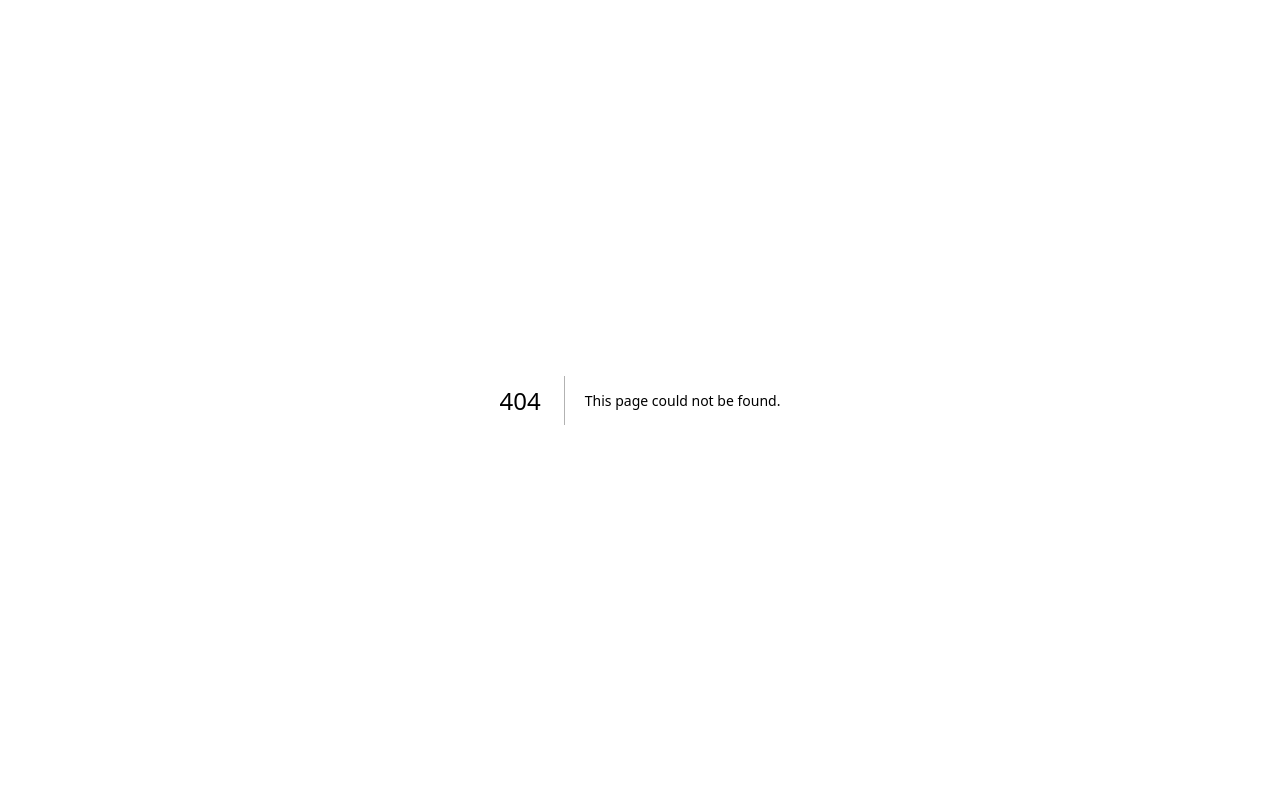
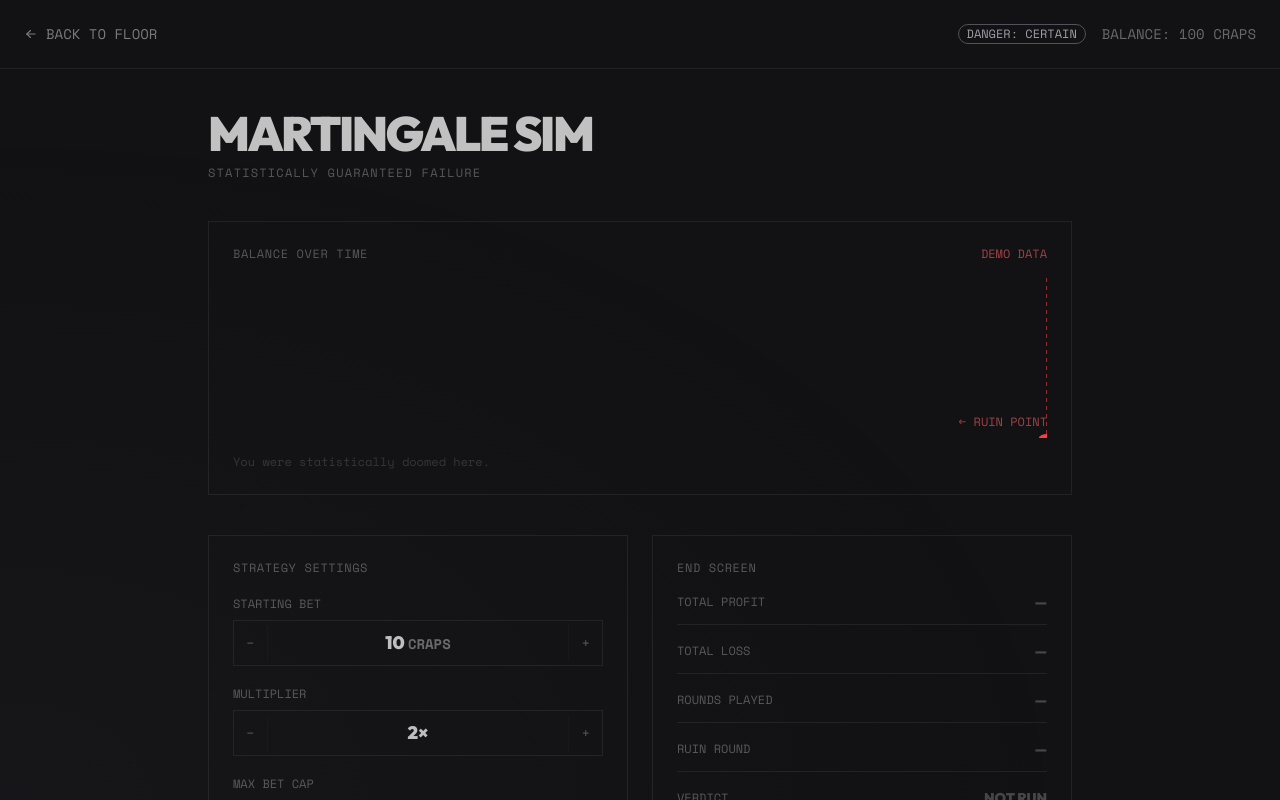
Before and after one commit to avalynndev/scraper, a Next.js app: page /games/martingale in a window 1280 px wide. Before the commit this address had no page. Shown: the top 800 px of the page. Built offline with nearby package versions, Linux system fonts and the light colour scheme.

Commit message:
added martingale game w placeholders

```diff
--- /dev/null
+++ b/app/games/martingale/page.tsx
@@ -0,0 +1,209 @@
+"use client";
+
+import { Badge } from "@/components/ui/badge";
+import { Button } from "@/components/ui/button";
+import Link from "next/link";
+import { IconArrowLeft } from "@tabler/icons-react";
+
+const MOCK_GRAPH_POINTS = [100, 150, 75, 150, 300, 150, 75, 37, 74, 148, 74, 0];
+
+export default function MartingalePage() {
+  const maxVal = Math.max(...MOCK_GRAPH_POINTS);
+  const width = 400;
+  const height = 160;
+  const points = MOCK_GRAPH_POINTS.map((v, i) => ({
+    x: (i / (MOCK_GRAPH_POINTS.length - 1)) * width,
+    y: height - (v / maxVal) * height,
+  }));
+  const polyline = points.map((p) => `${p.x},${p.y}`).join(" ");
+
+  const ruinIndex = MOCK_GRAPH_POINTS.findIndex((v) => v === 0);
+  const ruinPoint = ruinIndex >= 0 ? points[ruinIndex] : null;
+
+  return (
+    <div className="min-h-screen flex flex-col relative overflow-hidden">
+      <div className="fixed inset-0 pointer-events-none">
+        <div className="absolute inset-0 bg-[radial-gradient(ellipse_at_bottom_left,rgba(100,116,139,0.05)_0%,transparent_60%)]" />
+      </div>
+
+      <nav className="relative z-10 flex items-center justify-between p-6 border-b border-border">
+        <Link
+          href="/"
+          className="flex items-center gap-2 text-sm font-mono opacity-60 hover:opacity-100 transition-opacity"
+        >
+          <IconArrowLeft size={14} />
+          BACK TO FLOOR
+        </Link>
+        <div className="flex items-center gap-4">
+          <Badge
+            variant="outline"
+            className="border-zinc-600 text-zinc-400 font-mono text-xs"
+          >
+            DANGER: CERTAIN
+          </Badge>
+          <div className="text-sm font-mono opacity-50">
+            BALANCE: <span className="opacity-100">100 CRAPS</span>
+          </div>
+        </div>
+      </nav>
+
+      <main className="flex-1 flex flex-col max-w-4xl mx-auto w-full px-4 py-10 gap-10">
+        <div className="space-y-2">
+          <h1 className="text-5xl font-black tracking-tighter">
+            MARTINGALE SIM
+          </h1>
+          <p className="font-mono text-xs opacity-40 tracking-widest">
+            STATISTICALLY GUARANTEED FAILURE
+          </p>
+        </div>
+
+        <div className="border border-border p-6 space-y-4">
+          <div className="flex items-center justify-between">
+            <div className="text-xs font-mono opacity-40 tracking-wider">
+              BALANCE OVER TIME
+            </div>
+            <div className="text-xs font-mono text-red-400 opacity-60">
+              DEMO DATA
+            </div>
+          </div>
+
+          <div className="relative">
+            <svg
+              width="100%"
+              viewBox={`0 0 ${width} ${height}`}
+              preserveAspectRatio="none"
+              className="h-40"
+            >
+              {[0, 0.25, 0.5, 0.75, 1].map((v) => (
+                <line
+                  key={v}
+                  x1="0"
+                  y1={height * v}
+                  x2={width}
+                  y2={height * v}
+                  stroke="hsl(var(--border))"
+                  strokeWidth="0.5"
+                />
+              ))}
+
+              <polyline
+                points={polyline}
+                fill="none"
+                stroke="hsl(var(--foreground))"
+                strokeWidth="1.5"
+                strokeLinejoin="round"
+                opacity="0.6"
+              />
+
+              {ruinPoint && (
+                <>
+                  <line
+                    x1={ruinPoint.x}
+                    y1={0}
+                    x2={ruinPoint.x}
+                    y2={height}
+                    stroke="#ef4444"
+                    strokeWidth="1"
+                    strokeDasharray="4,4"
+                    opacity="0.6"
+                  />
+                  <circle
+                    cx={ruinPoint.x}
+                    cy={ruinPoint.y}
+                    r="4"
+                    fill="#ef4444"
+                  />
+                </>
+              )}
+            </svg>
+
+            {ruinPoint && (
+              <div className="absolute bottom-2 right-0 text-xs font-mono text-red-400 opacity-60">
+                ← RUIN POINT
+              </div>
+            )}
+          </div>
+
+          <div className="text-xs font-mono opacity-20">
+            You were statistically doomed here.
+          </div>
+        </div>
+
+        <div className="grid grid-cols-1 md:grid-cols-2 gap-6">
+          <div className="border border-border p-6 space-y-5">
+            <div className="text-xs font-mono opacity-40 tracking-wider">
+              STRATEGY SETTINGS
+            </div>
+
+            {[
+              { label: "STARTING BET", value: "10", unit: "CRAPS" },
+              { label: "MULTIPLIER", value: "2×", unit: "" },
+              { label: "MAX BET CAP", value: "∞", unit: "" },
+            ].map(({ label, value, unit }) => (
+              <div key={label} className="space-y-2">
+                <div className="text-xs font-mono opacity-40">{label}</div>
+                <div className="flex items-center border border-border">
+                  <button className="px-3 py-2 font-mono opacity-40 hover:opacity-100 transition-opacity border-r border-border text-sm">
+                    −
+                  </button>
+                  <div className="flex-1 text-center font-black text-lg py-2">
+                    {value}{" "}
+                    {unit && (
+                      <span className="text-sm font-mono opacity-50">
+                        {unit}
+                      </span>
+                    )}
+                  </div>
+                  <button className="px-3 py-2 font-mono opacity-40 hover:opacity-100 transition-opacity border-l border-border text-sm">
+                    +
+                  </button>
+                </div>
+              </div>
+            ))}
+          </div>
+
+          <div className="border border-border p-6 space-y-4">
+            <div className="text-xs font-mono opacity-40 tracking-wider">
+              END SCREEN
+            </div>
+
+            {[
+              { label: "TOTAL PROFIT", value: "—" },
+              { label: "TOTAL LOSS", value: "—" },
+              { label: "ROUNDS PLAYED", value: "—" },
+              { label: "RUIN ROUND", value: "—" },
+              { label: "VERDICT", value: "NOT RUN" },
+            ].map(({ label, value }) => (
+              <div
+                key={label}
+                className="flex items-center justify-between border-b border-border pb-3 last:border-0 last:pb-0"
+              >
+                <div className="text-xs font-mono opacity-40">{label}</div>
+                <div className="font-black text-sm tabular-nums opacity-30">
+                  {value}
+                </div>
+              </div>
+            ))}
+          </div>
+        </div>
+
+        <div className="flex gap-4">
+          <Button className="flex-1 font-black tracking-widest text-lg py-6">
+            RUN SIMULATION
+          </Button>
+          <Button variant="outline" className="px-8 font-mono opacity-50">
+            RESET
+          </Button>
+        </div>
+
+        <p className="text-xs font-mono opacity-20 text-center">
+          The Martingale strategy guarantees short-term wins and long-term ruin.
+        </p>
+      </main>
+
+      <footer className="p-6 text-center border-t border-border">
+        <p className="text-xs font-mono opacity-20">THE HOUSE ALWAYS WINS</p>
+      </footer>
+    </div>
+  );
+}
--- a/app/page.tsx
+++ b/app/page.tsx
@@ -101,7 +101,7 @@ export default function ScraperHomePage() {
       name: "DEALER IS A LIAR",
       description: "Trust nobody. Especially the dealer.",
       danger: "VARIABLE",
-      disabled: true,
+      disabled: false,
       color: "from-blue-600 to-cyan-600",
     },
     {
```
